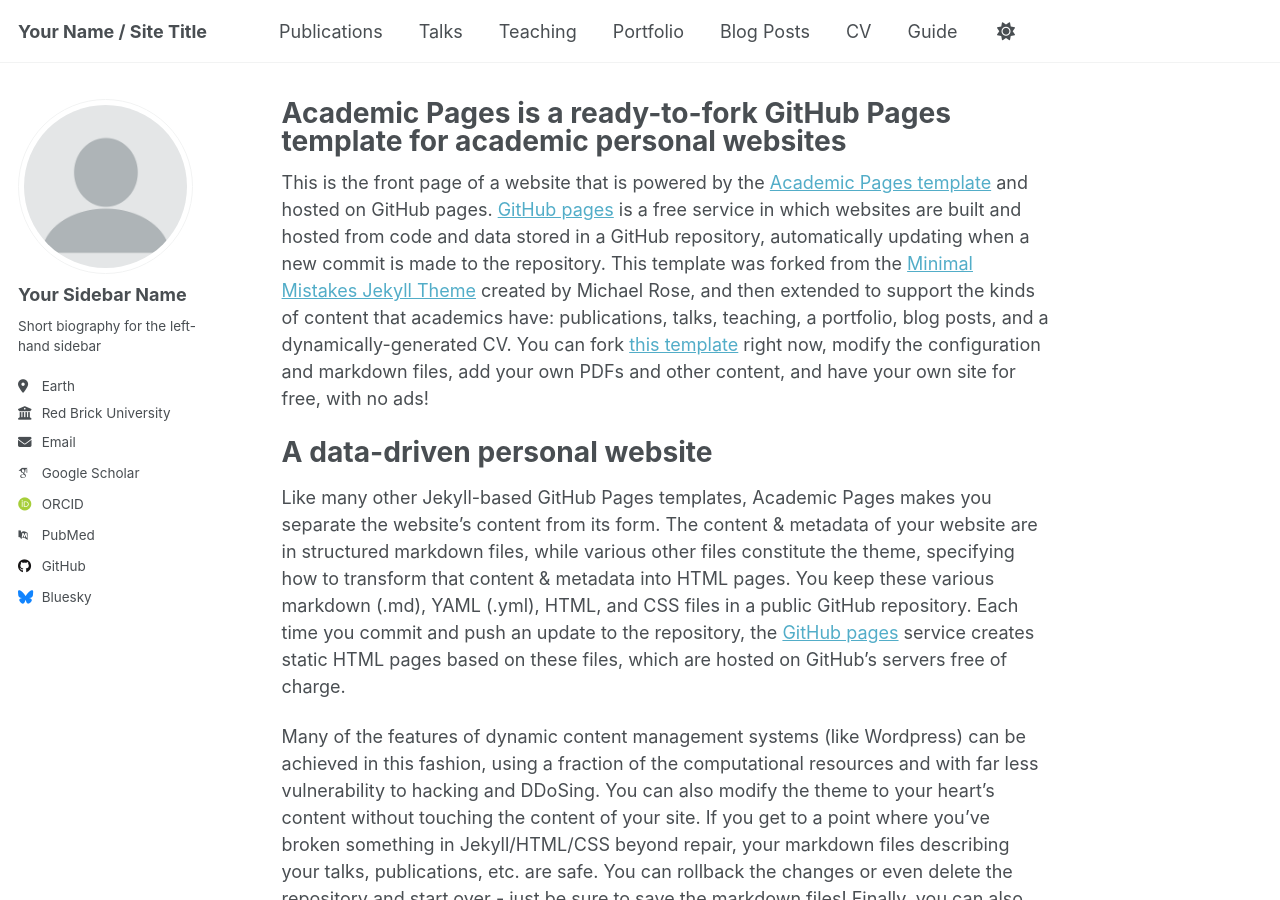
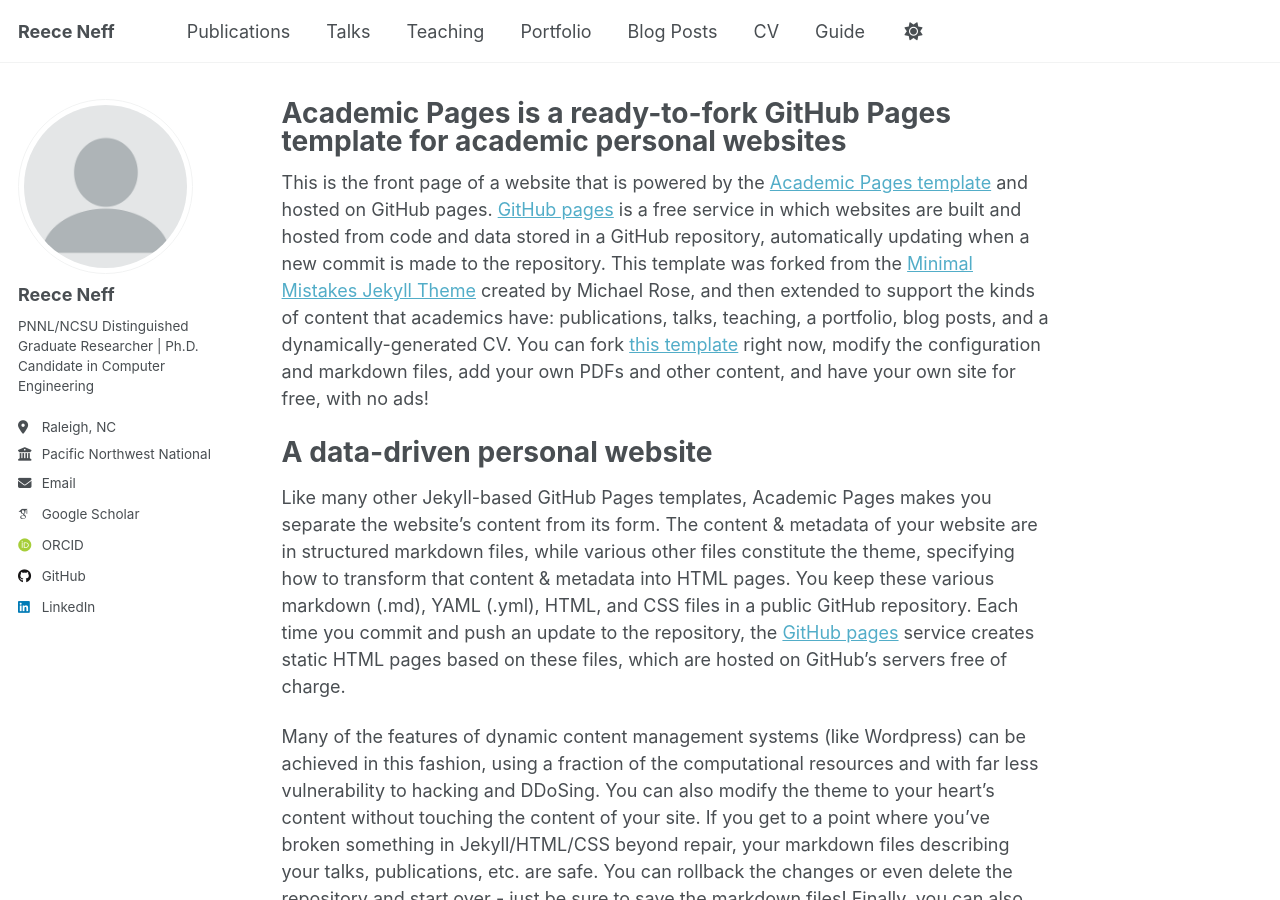
Before and after one commit to neffrw/neffrw.github.io, a Jekyll site: the page built from _pages/about.md, in a window 1280 px wide and 900 px high. Built offline with Jekyll 4.4.1, drawn with Linux system fonts in a browser that asks for light colours; some web fonts are replaced.

Commit message:
Update _config.yml

```diff
--- a/_config.yml
+++ b/_config.yml
@@ -9,13 +9,13 @@
 # Basic Site Settings
 locale                   : "en-US"
 site_theme               : "default"
-title                    : "Your Name / Site Title"
+title                    : "Reece Neff"
 title_separator          : "-"
 name                     : &name "Your Name"
-description              : &description "personal description"
-url                      : https://academicpages.github.io # the base hostname & protocol for your site e.g. "https://[your GitHub username].github.io" or if you already have some other page hosted on Github then use "https://[your GitHub username].github.io/[Your Repo Name]"
+description              : &description "PNNL/NCSU Distinguished Graduate Researcher | Ph.D. Candidate in Computer Engineering"
+url                      : https://neffrw.github.io # the base hostname & protocol for your site e.g. "https://[your GitHub username].github.io" or if you already have some other page hosted on Github then use "https://[your GitHub username].github.io/[Your Repo Name]"
 baseurl                  : "" # the subpath of your site, e.g. "/blog"
-repository               : "academicpages/academicpages.github.io"
+repository               : "neffrw/neffrw.github.io"
 
 # Site Author - The following control what appear as part of the author content on the side bar.
 #               If a field is blank the icon and link will not appear, otherwise it will be shown.
@@ -23,22 +23,22 @@
 author:
   # Biographic information
   avatar           : "profile.png"
-  name             : "Your Sidebar Name"
+  name             : "Reece Neff"
   pronouns         : # example: "she/her"
-  bio              : "Short biography for the left-hand sidebar"
-  location         : "Earth"
-  employer         : "Red Brick University"
+  bio              : "PNNL/NCSU Distinguished Graduate Researcher | Ph.D. Candidate in Computer Engineering"
+  location         : "Raleigh, NC"
+  employer         : "Pacific Northwest National Laboratory & North Carolina State University"
   uri              : # URL
-  email            : "none@example.org"
+  email            : "rwneff@ncsu.edu"
 
   # Academic websites
   academia         : # URL
   arxiv            : # URL - Update with the correct link to your profile
-  googlescholar    : "https://scholar.google.com/citations?user=PS_CX0AAAAAJ"
+  googlescholar    : "https://scholar.google.com/citations?user=GXW6mMQAAAAJ&hl=en"
   impactstory      : # URL
-  orcid            : "http://orcid.org/yourorcidurl"
+  orcid            : "https://orcid.org/0000-0002-7137-7599"
   semantic         : # URL
-  pubmed           : "https://www.ncbi.nlm.nih.gov/pubmed/?term=john+snow"
+  pubmed           : # "https://www.ncbi.nlm.nih.gov/pubmed/?term=john+snow"
   researchgate     : # URL
   scopus           : # URL
 
@@ -46,12 +46,12 @@
   bitbucket        : # Username - Update with your username on the site
   codepen          : # Username
   dribbble         : # Username
-  github           : "academicpages"
+  github           : "neffrw"
   kaggle           : # Username
   stackoverflow    : # User number or user number and name (i.e., use "1" or "1/jeff-atwood")
 
   # Social media
-  bluesky          : "bsky.app" # Replace this with you Bluesky username
+  bluesky          : # "bsky.app" # Replace this with you Bluesky username
   facebook         : # Username
   flickr           : # Username
   foursquare       : # Username
@@ -60,7 +60,7 @@
   keybase          : # Username
   instagram        : # Username
   lastfm           : # Username
-  linkedin         : # Username
+  linkedin         : "reeceneff"
   mastodon         : # URL
   medium           : # URL
   pinterest        : # Username
@@ -78,12 +78,10 @@
 
 # Publication Category - The following the list of publication categories and their headings
 publication_category:
-  books:
-    title: 'Books'
-  manuscripts:
-    title: 'Journal Articles'
   conferences:
     title: 'Conference Papers'
+  posters:
+    title: 'Posters'
 
 # Site Settings
 teaser                   :  # filename of teaser fallback teaser image placed in /images/, .e.g. "500x300.png"
```
